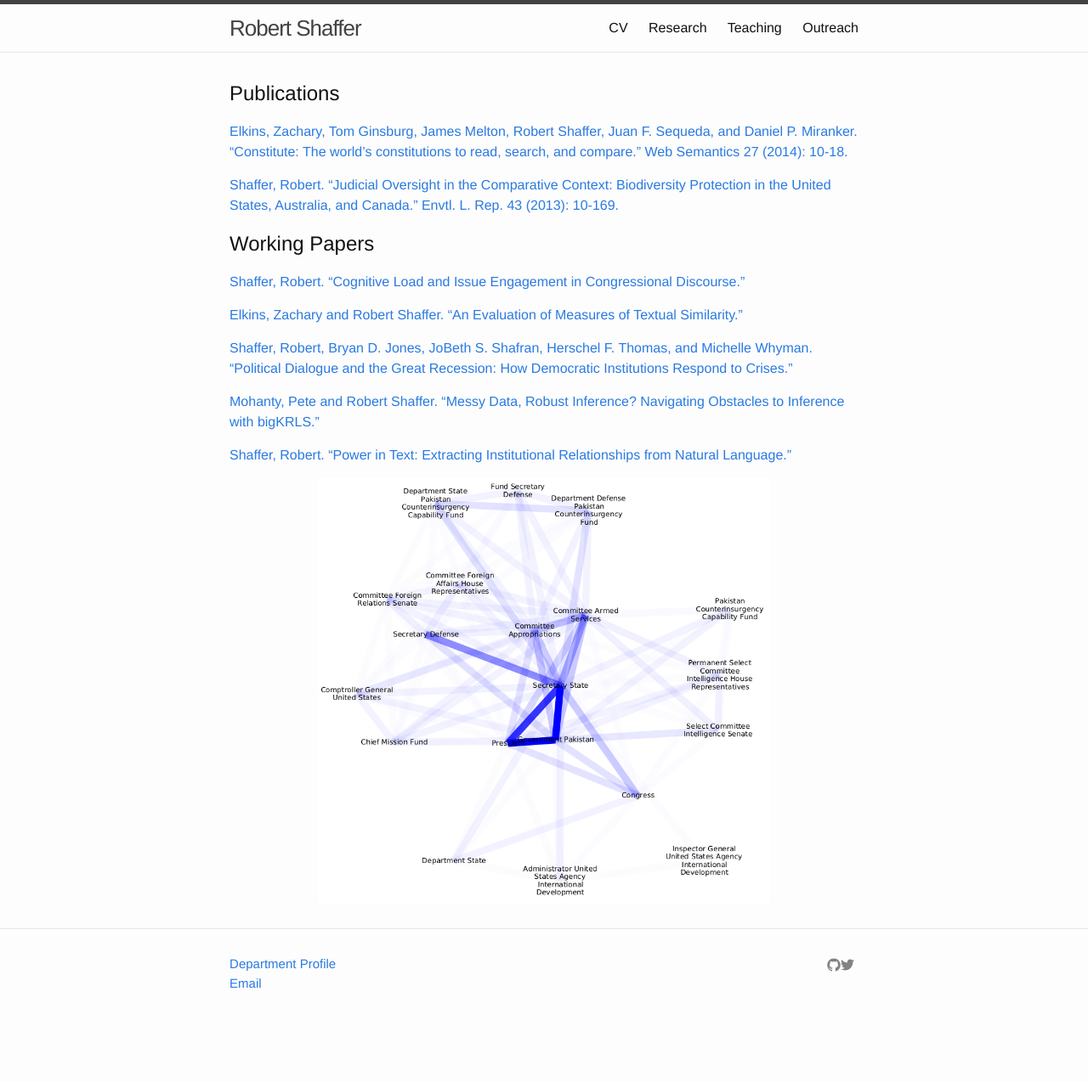
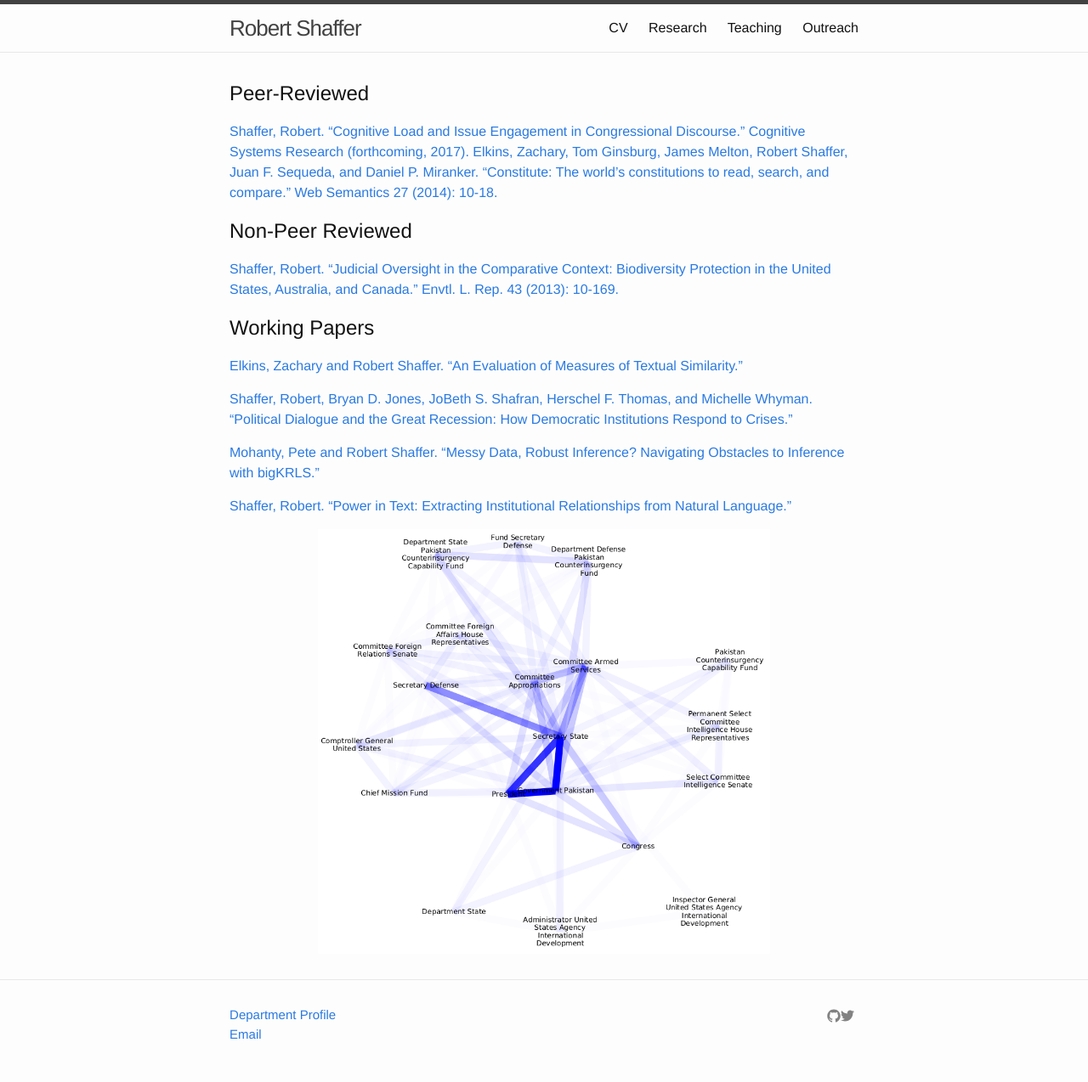
Before and after one commit to rbshaffer/rbshaffer.github.io, a Jekyll site: the page built from _pages/01_research.md, in a window 1280 px wide. Shown: the whole page at 85% size. Built offline with Jekyll 4.4.1, drawn with Linux system fonts in a browser that asks for light colours; before the commit the page ends 1214 px from its top, so only the background shows below that.

Commit message:
Updating CV and paper drafts.

```diff
--- a/_pages/01_research.md
+++ b/_pages/01_research.md
@@ -4,15 +4,15 @@ title: Research
 permalink: /research/
 ---
 
-<h2>Publications</h2>
+<h2>Peer-Reviewed</h2>
+<a href="/_includes/cognitive-load-issue.pdf" target="_blank"> Shaffer, Robert. "Cognitive Load and Issue Engagement in Congressional Discourse." Cognitive Systems Research (forthcoming, 2017).
 <a href="/_includes/constitute_semantics.pdf" target="_blank">Elkins, Zachary, Tom Ginsburg, James Melton, Robert Shaffer, Juan F. Sequeda, and Daniel P. Miranker. "Constitute: The world’s constitutions to read, search, and compare." Web Semantics 27 (2014): 10-18.</a>
 
+<h2>Non-Peer Reviewed</h2>
 <a href="/_includes/biodiversity_oversight.pdf" target="_blank">Shaffer, Robert. "Judicial Oversight in the Comparative Context: Biodiversity Protection in the United States, Australia, and Canada." Envtl. L. Rep. 43 (2013): 10-169.</a>
 
 
 <h2>Working Papers</h2>
-<a href="/_includes/cognitive-load-issue.pdf" target="_blank">Shaffer, Robert. "Cognitive Load and Issue Engagement in Congressional Discourse."</a>
-
 <a href="/_includes/evaluation-measures-textual.pdf" target="_blank">Elkins, Zachary and Robert Shaffer. "An Evaluation of Measures of Textual Similarity."</a>
 
 <a href="/_includes/attention-diversity-congress.pdf" target="_blank">Shaffer, Robert, Bryan D. Jones, JoBeth S. Shafran, Herschel F. Thomas, and Michelle Whyman. "Political Dialogue and the Great Recession: How Democratic Institutions Respond to Crises."</a>
```
Also changed, not shown: 3 other files.
